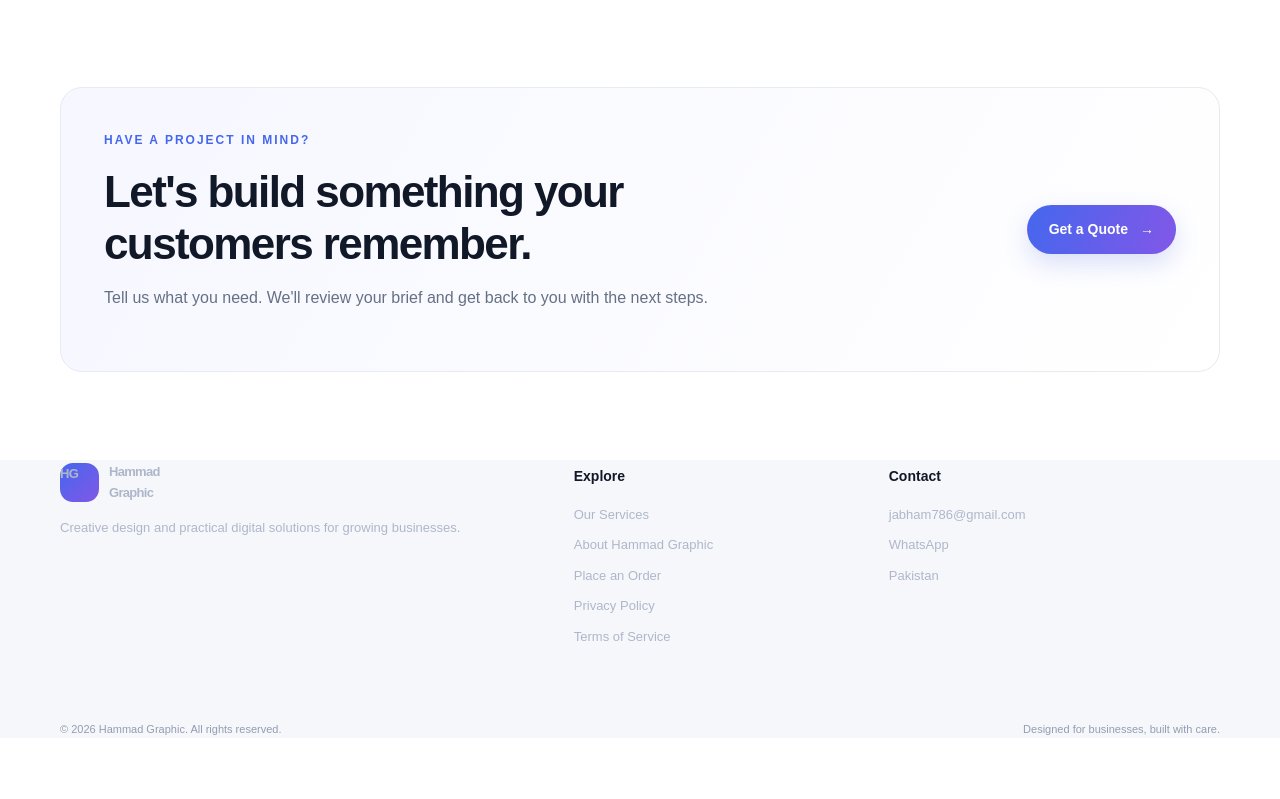
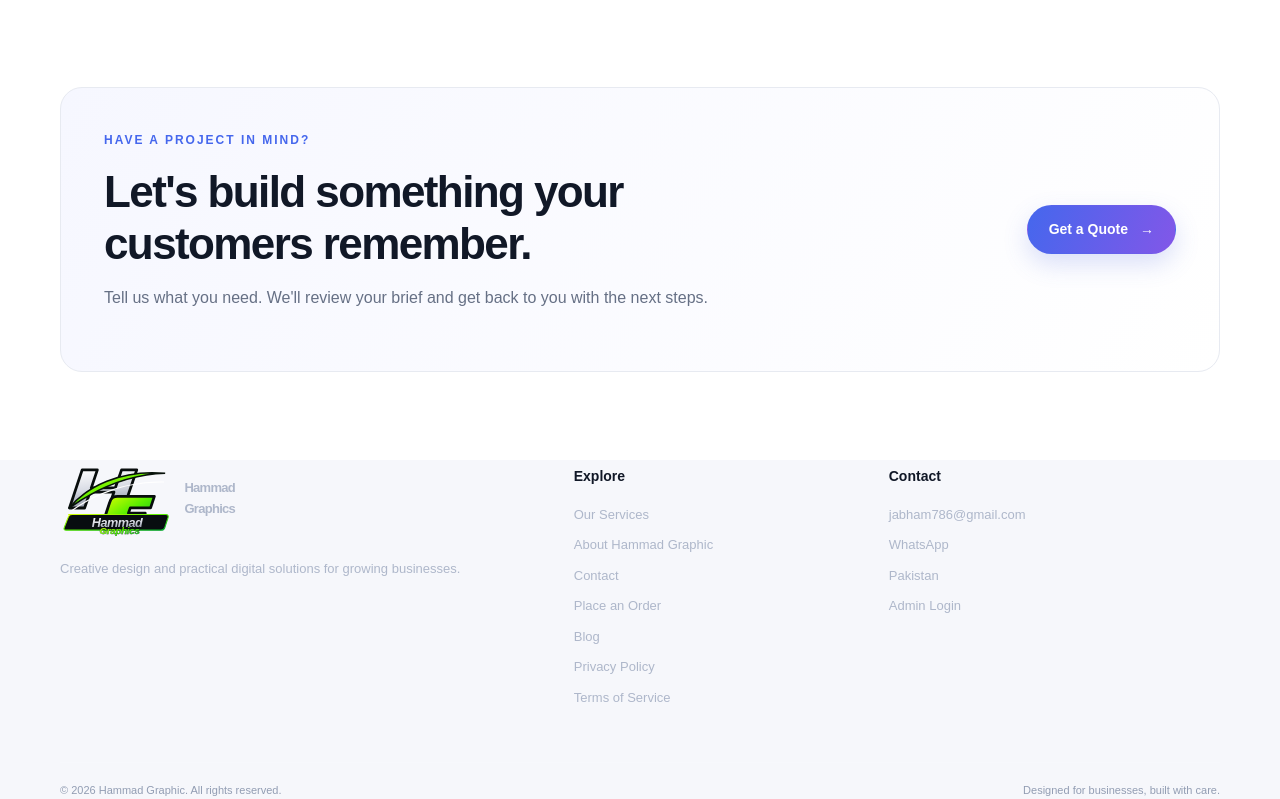
Before and after one commit to jabham786-alt/new-web-, a PHP site: page /index.php in a window 1280 px wide. Shown: the part 2301-3100 px from the top of the page. Before the commit the page ends 3036 px from the top, so only its background shows below. Run offline with PHP 8.4, Linux system fonts and the light colour scheme.

Commit message:
Add branded loader and connect global navigation

```diff
--- a/partials/footer.php
+++ b/partials/footer.php
@@ -1,6 +1,8 @@
 <?php declare(strict_types=1); ?>
 </main><footer class="site-footer"><div class="container footer-grid">
-<div><a class="brand footer-brand" href="/"><span class="brand-mark">HG</span><span>Hammad<span class="brand-accent">Graphic</span></span></a><p>Creative design and practical digital solutions for growing businesses.</p></div>
-<div><h2>Explore</h2><a href="/services.php">Our Services</a><a href="/about.php">About Hammad Graphic</a><a href="/order.php">Place an Order</a><a href="/privacy.php">Privacy Policy</a><a href="/terms.php">Terms of Service</a></div>
-<div><h2>Contact</h2><a href="mailto:<?=e(app_config('business.email'))?>"><?=e(app_config('business.email'))?></a><a href="<?=e(whatsapp_url('Hello Hammad Graphic, I would like to discuss a project.'))?>" target="_blank" rel="noopener noreferrer">WhatsApp</a><span>Pakistan</span></div>
-</div><div class="container footer-bottom"><span>&copy; <?=date('Y')?> Hammad Graphic. All rights reserved.</span><span>Designed for businesses, built with care.</span></div></footer></body></html>
+<div><a class="brand footer-brand" href="/"><img class="brand-logo" src="/assets/images/hammad-graphics-logo.svg" alt="Hammad Graphics"><span class="sr-only">Hammad Graphics</span></a><p>Creative design and practical digital solutions for growing businesses.</p></div>
+<div><h2>Explore</h2><a href="/services.php">Our Services</a><a href="/about.php">About Hammad Graphic</a><a href="/contact.php">Contact</a><a href="/order.php">Place an Order</a><a href="/blog.php">Blog</a><a href="/privacy.php">Privacy Policy</a><a href="/terms.php">Terms of Service</a></div>
+<div><h2>Contact</h2><a href="mailto:<?=e(app_config('business.email'))?>"><?=e(app_config('business.email'))?></a><a href="<?=e(whatsapp_url('Hello Hammad Graphic, I would like to discuss a project.'))?>" target="_blank" rel="noopener noreferrer">WhatsApp</a><span>Pakistan</span><a href="/admin/login.php">Admin Login</a></div>
+</div><div class="container footer-bottom"><span>&copy; <?=date('Y')?> Hammad Graphic. All rights reserved.</span><span>Designed for businesses, built with care.</span></div></footer>
+<div id="hg-page-loader" class="hg-page-loader" role="status" aria-live="polite" aria-label="Loading" aria-hidden="true" hidden><div class="hg-loader-card"><img src="/assets/images/hammad-graphics-logo.svg" alt="" class="hg-loader-logo"><span class="hg-loader-dots" aria-hidden="true"><i></i><i></i><i></i></span><span class="hg-loader-caption">Please wait</span></div></div>
+</body></html>
```
